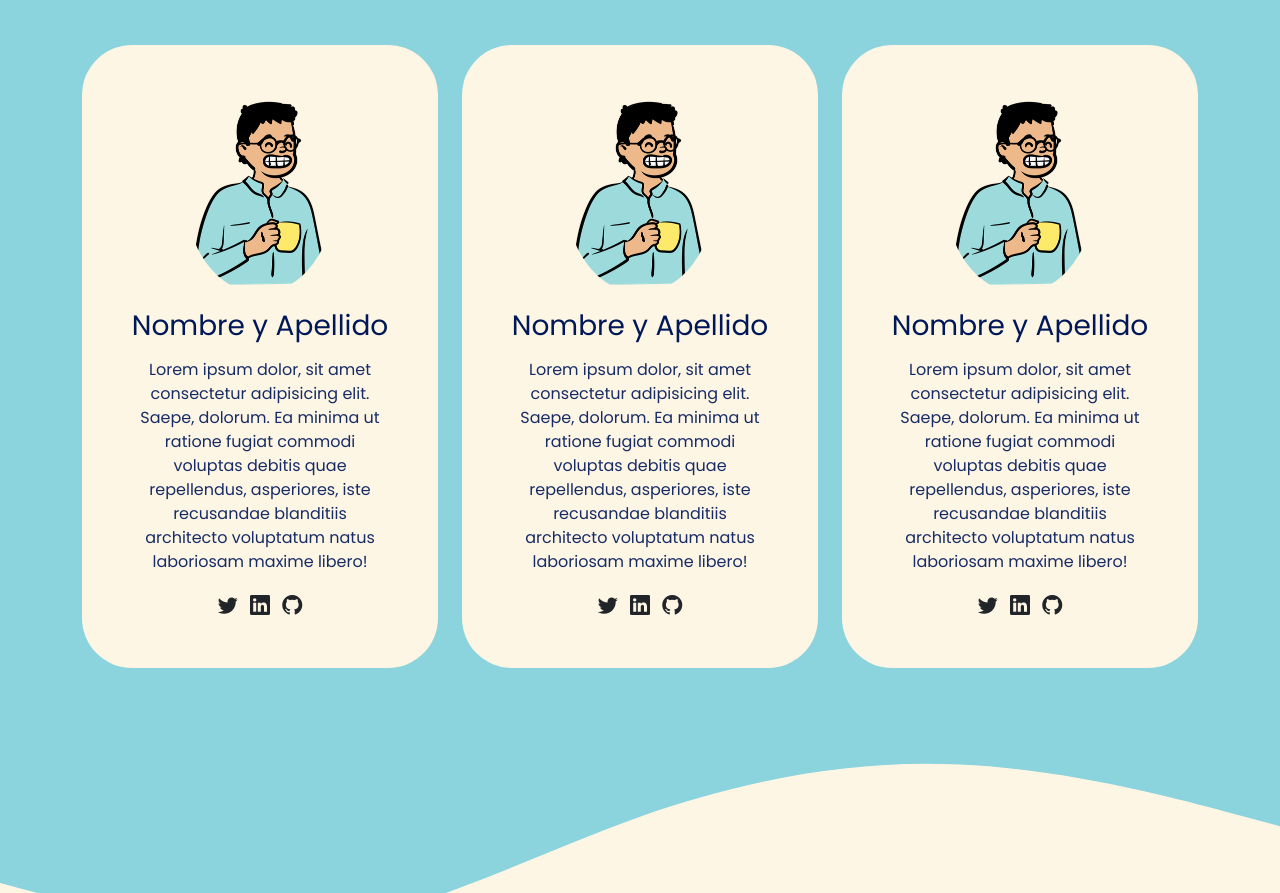
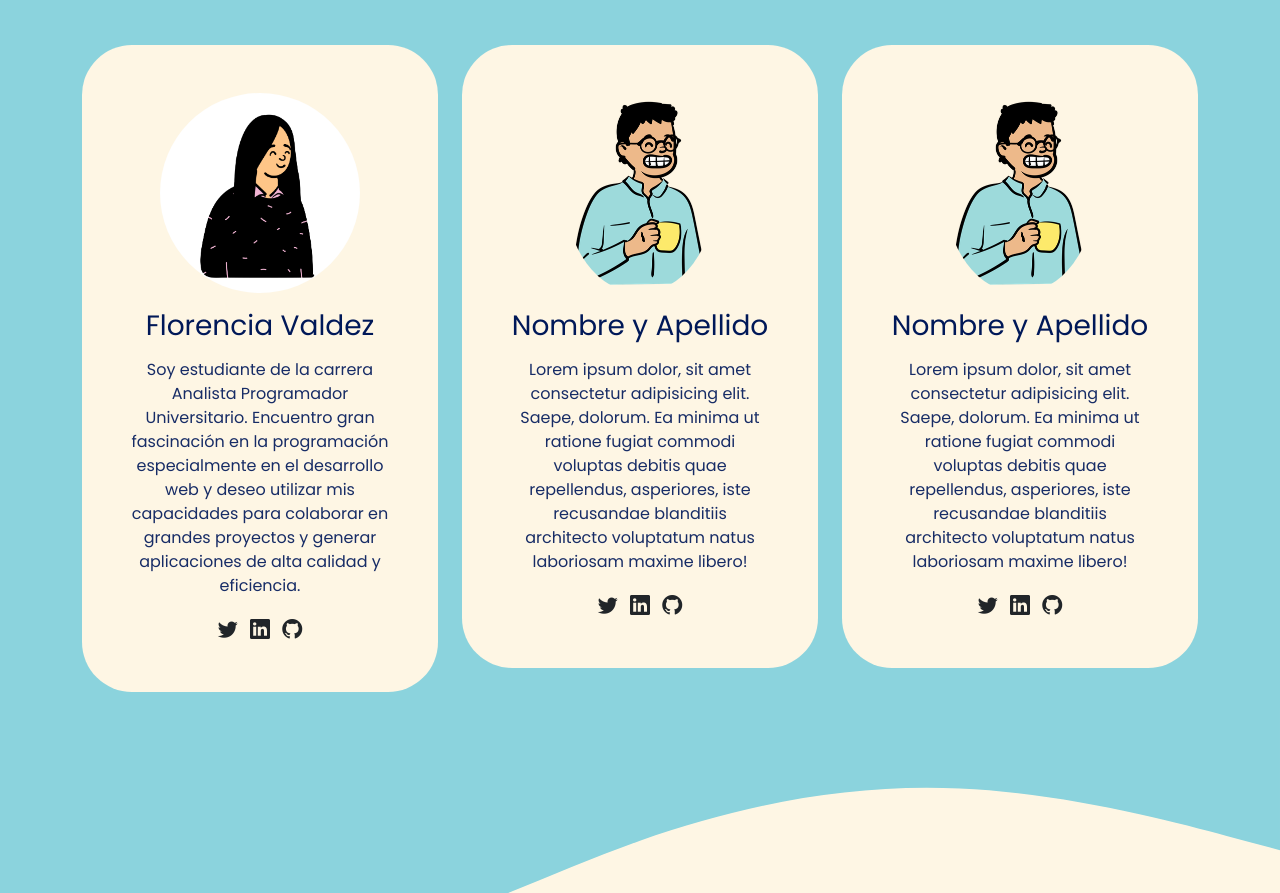
Before and after one commit to FlorNV/devtech-podcast-web, a plain HTML site: page index.html in a window 1280 px wide. Shown: the part 1190-2083 px from the top of the page. Drawn offline with nearby package versions, Linux system fonts and the light colour scheme.

Commit message:
Agregando mi tarjeta

```diff
--- a/index.html
+++ b/index.html
@@ -100,14 +100,15 @@
           <div class="col-md-6 col-lg-4 mb-3">
             <div class="card">
               <div class="card-body text-center p-5">
-                <img src="./assets/avatar.png" alt="avatar" class=" img img-fluid rounded-circle mb-3">
-                <h3 class="title card-title mb-3">Nombre y Apellido</h3>
-                <p>Lorem ipsum dolor, sit amet consectetur adipisicing elit. Saepe, dolorum. Ea minima ut ratione fugiat
-                  commodi voluptas debitis quae repellendus, asperiores, iste recusandae blanditiis architecto
-                  voluptatum natus laboriosam maxime libero!</p>
+                <img src="./assets/miAvatar.png" alt="avatar" class=" img img-fluid rounded-circle mb-3">
+                <h3 class="title card-title mb-3">Florencia Valdez</h3>
+                <p>Soy estudiante de la carrera Analista Programador Universitario. Encuentro gran
+                  fascinación en la programación especialmente en el desarrollo web y deseo utilizar mis
+                  capacidades para colaborar en grandes proyectos y generar aplicaciones de alta calidad
+                  y eficiencia.</p>
                 <a href="#"><i class="bi bi-twitter text-dark mx-1 lead"></i></a>
-                <a href="#"><i class="bi bi-linkedin text-dark mx-1 lead"></i></a>
-                <a href="#"><i class="bi bi-github text-dark mx-1 lead"></i></a>
+                <a href="https://www.linkedin.com/in/florencia-valdez-06178022b/"><i class="bi bi-linkedin text-dark mx-1 lead"></i></a>
+                <a href="https://github.com/FlorNV"><i class="bi bi-github text-dark mx-1 lead"></i></a>
               </div>
             </div>
           </div>
```
Also changed, not shown: assets/miAvatar.png (added), 1 other file.
